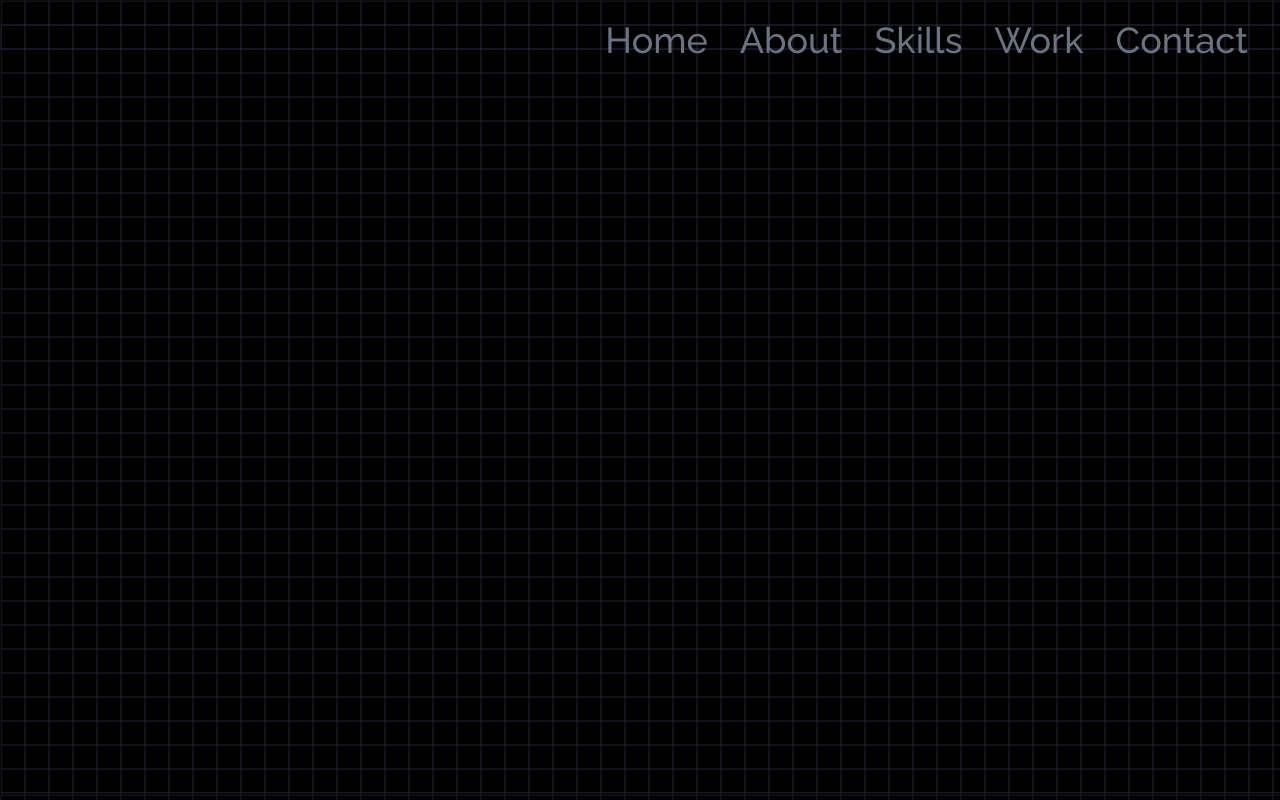
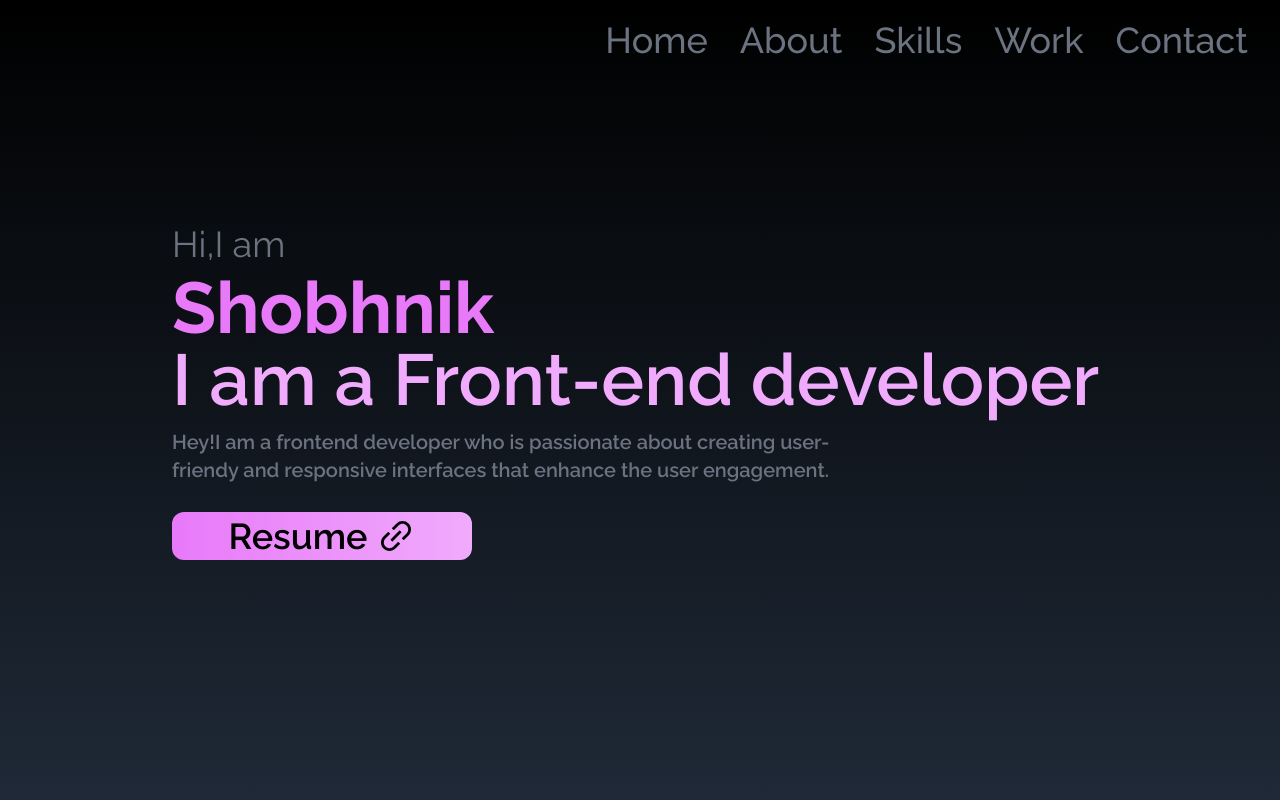
Before and after one commit to Shobhnik13/Portfolio-Website, a React (Vite) app in the folder portfolio/: page / in a window 1280 px wide. Built offline with nearby package versions, Linux system fonts and the light colour scheme.

Commit message:
made home section

```diff
--- a/portfolio/src/App.jsx
+++ b/portfolio/src/App.jsx
@@ -1,12 +1,14 @@
 import { useState } from 'react'
 import './App.css'
+import Home from './Components/Home'
 import Navbar from './Components/Navbar'
 
 function App() {
 
   return (
-    <div className="App h-screen text-4xl  bg-[url('./assets/tiles.svg')] bg-black">
-      <Navbar/>
+    <div className="App h-screen text-4xl   bg-gradient-to-b from-black to-gray-800">
+      <Navbar />
+      <Home className=''/>
     </div>
   )
 }
--- /dev/null
+++ b/portfolio/src/Components/Home.jsx
@@ -0,0 +1,25 @@
+import React from 'react'
+import {AiOutlineDownload} from 'react-icons/ai'
+import {AiOutlineLink} from 'react-icons/ai'
+
+const Home = () => {
+  return (
+    <div className='w-full h-screen' name='home'>
+            <div className='flex flex-col justify-center mx-auto px-8 h-full max-w-[1000px]'>
+                <h6 className='text-gray-500 text-md pb-2' >Hi,I am</h6>
+                <h2 className='text-fuchsia-400 text-5xl md:text-7xl font-bold '>Shobhnik</h2>
+                <h2 className='text-fuchsia-300 text-5xl md:text-7xl  font-semibold'>I am a Front-end developer</h2>
+                <p className='py-3 max-w-[700px] text-lg md:text-xl font-semibold text-gray-500'>
+                    Hey!I am a frontend developer who is passionate about creating user-friendy and responsive interfaces
+                    that enhance the user engagement.
+                </p>
+                <button className='flex items-center text-md cursor-pointer border-none font-semibold max-w-[200px] px-2 md:max-w-[300px] rounded-xl bg-gradient-to-r from-fuchsia-400 to-fuchsia-300 justify-center py-1 my-4 hover:scale-105 duration-200'>
+                    <a href="">Resume</a>
+                    <span><AiOutlineLink size={40} className='ml-2'/></span>
+                </button>
+            </div>
+      </div>
+  )
+}
+
+export default Home
--- a/portfolio/src/Components/Navbar.jsx
+++ b/portfolio/src/Components/Navbar.jsx
@@ -27,7 +27,7 @@ const Navbar = () => {
   return (
     <div className='flex items-center justify-between md:justify-center lg:justify-between w-full h-20 text-white fixed px-4'>
         <div>
-
+    {/* <h1>shobhnik</h1> */}
         </div>
 
         <ul className='hidden md:flex'>
```
